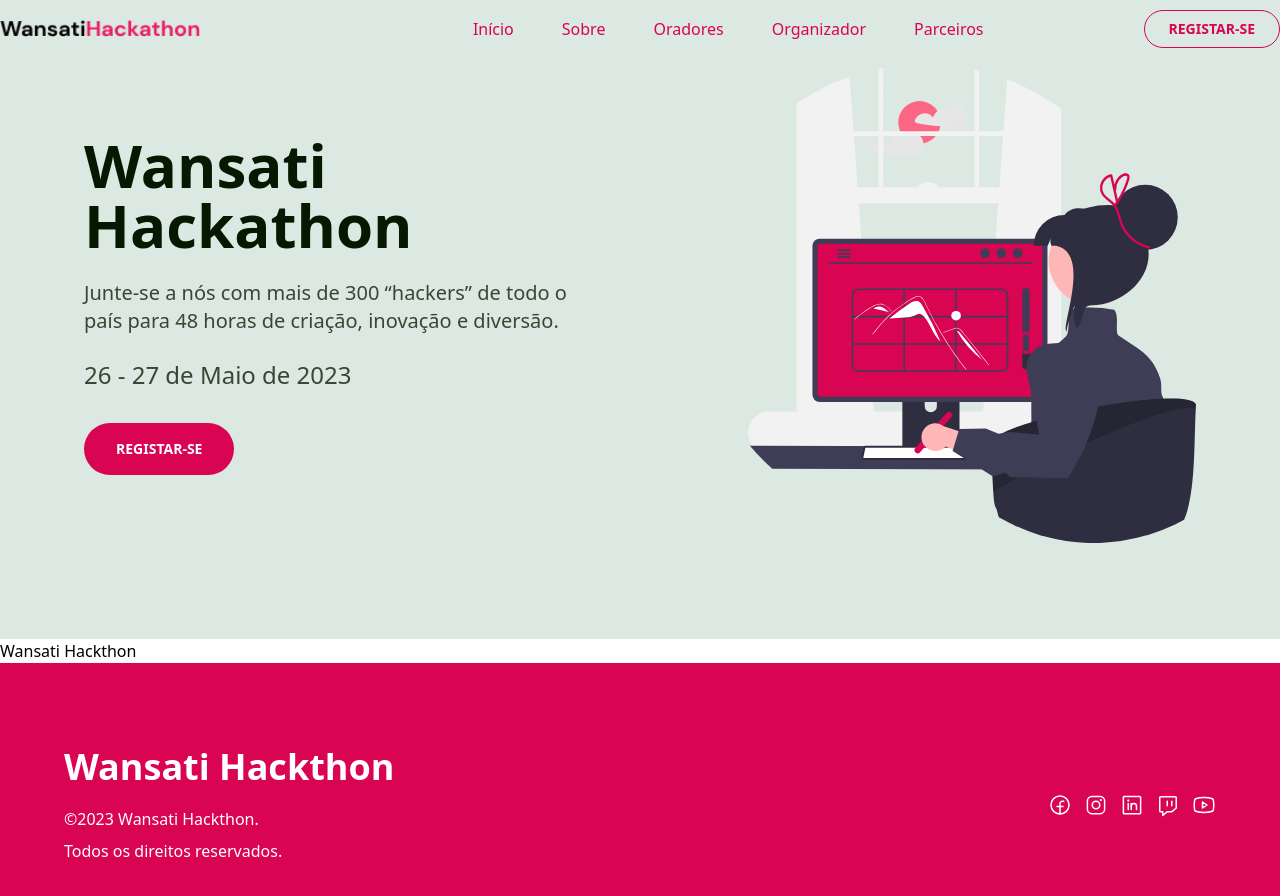
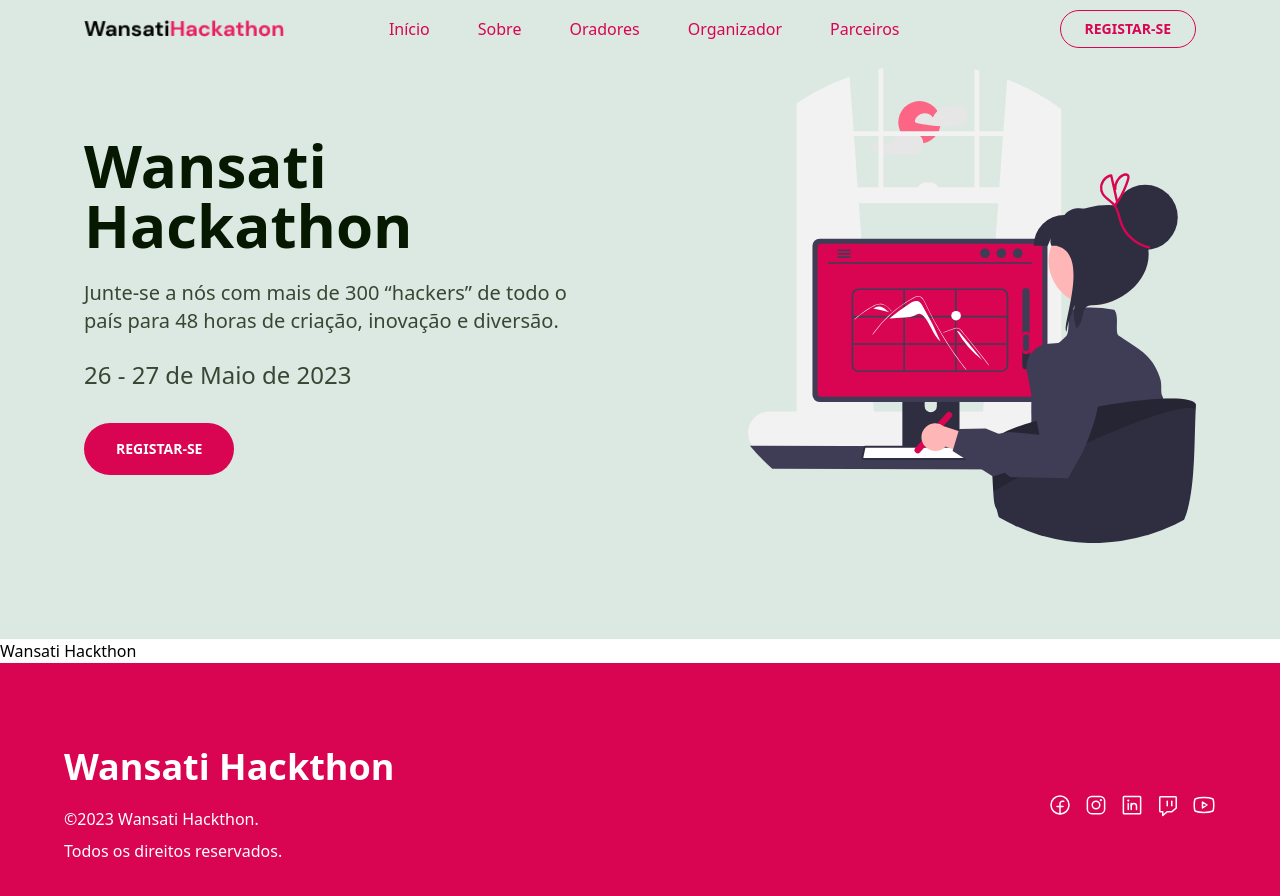
Before and after one commit to rnrnshn/wansati-hackthon, a Next.js app: page / in a window 1280 px wide. Shown: the top 896 px of the page. Built offline with nearby package versions, Linux system fonts and the light colour scheme.

Commit message:
fix: define a max width and padding x

```diff
--- a/src/app/components/Navbar.tsx
+++ b/src/app/components/Navbar.tsx
@@ -55,7 +55,7 @@ const NavBar = () => {
           : "text-primary bg-green-light"
       }`}
     >
-      <div className="container justify-between items-center  mx-auto md:items-center md:flex ">
+      <div className="max-w-6xl justify-between items-center mx-auto md:items-center md:flex px-5">
         <div className="flex items-center justify-between py-3 md:py-5 md:block">
           <Link href="/">
             <Image
```
